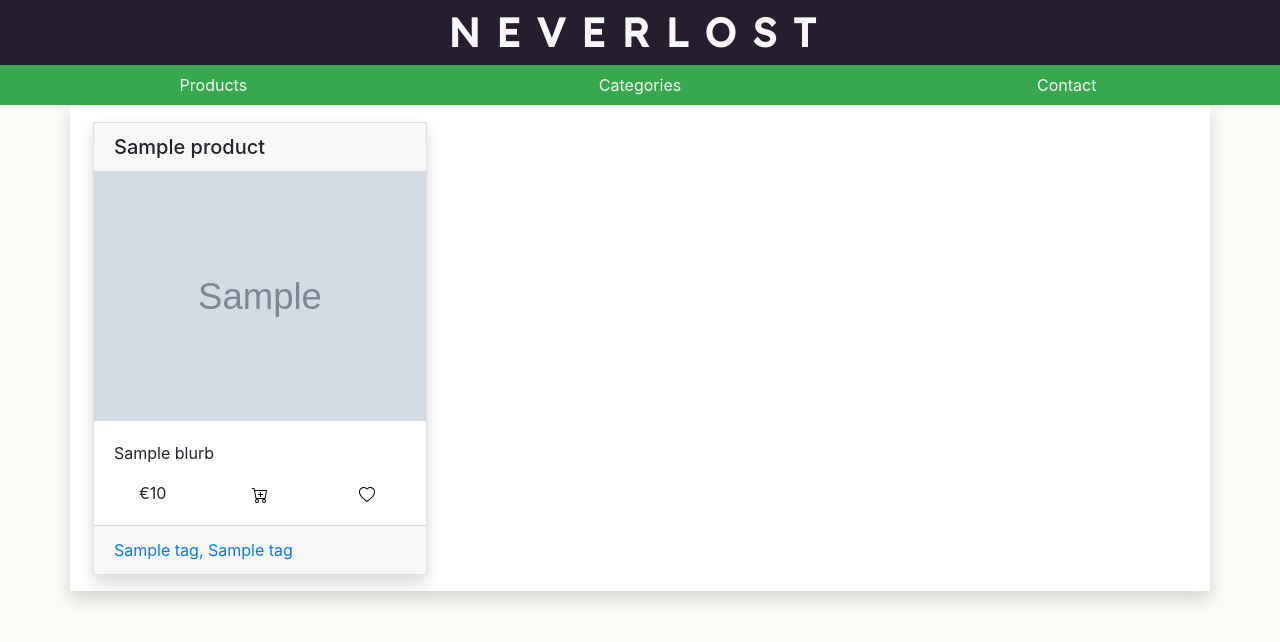
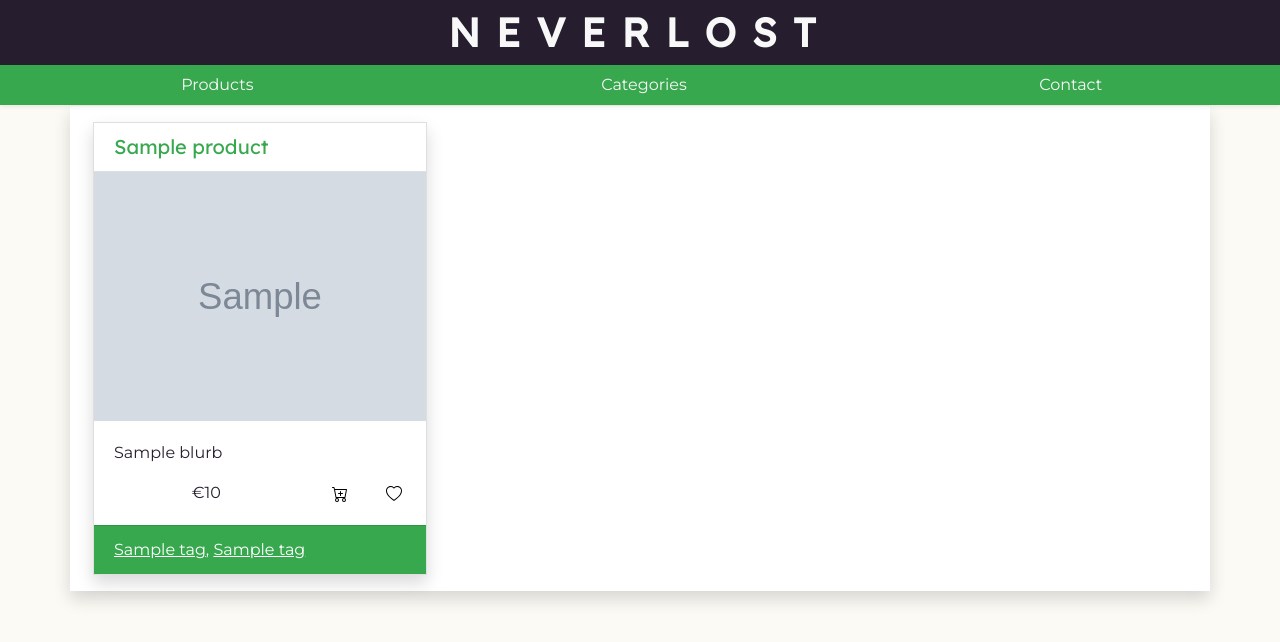
Before and after one commit to Ri-Dearg/neverlost-thrift, a Django app: template templates/products/product_list.html in a window 1280 px wide. Shown: the top 642 px of the page. Run offline with Django 3.2, Linux system fonts and the light colour scheme; the template is opened without the code that fills it: most values are stand-ins (such as "Sample title", 1, 10 or a date in 2020); grey boxes marked "Sample" are stand-in pictures; data that the repository does not hold is empty; style sheets or scripts are compiled from the project's sources; parts of the project's set-up code (start-up, migrations or seed data) failed here and were passed over; some libraries are stand-ins or nearby versions.

Commit message:
Styled product_box template

```diff
--- a/static/css/_bootstrap-override.scss
+++ b/static/css/_bootstrap-override.scss
@@ -10,6 +10,8 @@ $enable-shadows: true;
 $enable-responsive-font-sizes: true;
 $info: #38a84e;
 $dark: #261e2e;
+$font-family-sans-serif: 'Montserrat', sans-serif;
+$font-family-monospace: 'Lexend Deca', sans-serif;
 
 @import "bootstrap/functions";
 @import "bootstrap/variables";
--- a/static/css/custom/_custom.scss
+++ b/static/css/custom/_custom.scss
@@ -1,3 +1,5 @@
+@import url('https://fonts.googleapis.com/css2?family=Lexend+Deca&family=Montserrat&display=swap');
+
 .body-mods {
     margin-top: 105px;
     padding-top: 1px;
@@ -32,6 +34,10 @@
     font-weight: 800
 }
 
+.card-header {
+    background-color: #fff
+}
+
 .card-body-detail {
     height: 100%
 }
@@ -44,3 +50,11 @@
 .card-img-top {
     object-fit: cover;
 }
+
+.tags {
+    text-decoration: underline;
+}
+
+.tags:hover {
+    color: #261e2e !important;
+}
--- a/templates/base.html
+++ b/templates/base.html
@@ -7,7 +7,7 @@
 	<meta name="viewport" content="width=device-width, initial-scale=1.0">
 	<meta http-equiv="X-UA-Compatible" content="ie=edge">
 
-	<link href="https://fonts.googleapis.com/css2?family=Lexend+Deca&display=swap" rel="stylesheet">
+    <link href="https://fonts.googleapis.com/css2?family=Lexend+Deca&family=Montserrat&display=swap" rel="stylesheet">
 
 	<link rel="stylesheet" type="text/css" href="{% sass_src 'css/main.scss' %}">
 
--- a/templates/includes/header.html
+++ b/templates/includes/header.html
@@ -7,20 +7,20 @@
     <div class="row">
         <div class="col">
             <nav class="navbar navbar-expand-lg navbar-dark p-0">
-					<button class="navbar-toggler ml-auto" type="button" data-toggle="collapse" data-target="#navbarSupportedContent" aria-controls="navbarSupportedContent" aria-expanded="false" aria-label="Toggle navigation">
+                <button class="navbar-toggler ml-auto my-2" type="button" data-toggle="collapse" data-target="#navbarSupportedContent" aria-controls="navbarSupportedContent" aria-expanded="false" aria-label="Toggle navigation">
                     <span class="navbar-toggler-icon"></span>
                 </button>
 
                 <div class="collapse navbar-collapse" id="navbarSupportedContent">
                     <ul class="navbar-nav nav nav-justified w-100">
                         <li class="nav-item {% if products_active %}active{% endif %}">
-								<a href="{% url 'products:list' %}" class="nav-link">Products<span class="sr-only"></span></a>
+                            <a href="{% url 'products:list' %}" class="nav-link text-right text-md-center pr-2 pr-md-0">Products<span class="sr-only"></span></a>
                         </li>
                         <li class="nav-item {% if categories_active %}active{% endif %}">
-								<a class="nav-link" href="#">Categories<span class="sr-only">(current)</span></a>
+                            <a class="nav-link nav-link text-right text-md-center pr-2 pr-md-0" href="#">Categories<span class="sr-only">(current)</span></a>
                         </li>
                         <li class="nav-item {% if contact_active %}active{% endif %}">
-								<a class="nav-link" href="#">Contact</a>
+                            <a class="nav-link nav-link text-right text-md-center pr-2 pr-md-0" href="#">Contact</a>
                         </li>
                     </ul>
                 </div>
--- a/templates/products/includes/product_box.html
+++ b/templates/products/includes/product_box.html
@@ -1,21 +1,22 @@
 {% load static %}
 <div class="col-md-4">
     <article class="card mx-2 my-3 shadow">
-        <h5 class="card-header">{{ product.name }}</h5>
+        <h5 class="card-header heading-font text-info">{{ product.name }}</h5>
         <a href="{% url 'products:detail' product.id %}">
             <img src="{{ product.image.url }}" class="card-img-top img-fluid" alt="{{ product.name }}">
         </a>
         <div class="row card-body">
-            <p class="col-12 card-text">{{ product.blurb }}</p>
-            <div class="col text-center">€{{ product.price }}</div>
-            <div class="col text-center"><img src="{% static 'icons/cart-plus.svg' %}" alt="Add to Cart"></div>
-            <div class="col text-center"><img src="{% static 'icons/heart.svg' %}" alt="Like"></div>
+            <p class="col-12 card-text text-dark">{{ product.blurb }}</p>
+            <div class="col-8 text-center text-dark">€{{ product.price }}</div>
+            <div class="col-2 text-center text-dark"><img src="{% static 'icons/cart-plus.svg' %}" alt="Add to Cart"></div>
+            <div class="col-2 text-center text-dark"><img src="{% static 'icons/heart.svg' %}" alt="Like"></div>
         </div>
-        <div class="card-footer">
+        <div class="card-footer bg-info">
         <div class="row">
-            <div class="col-12">{% for tag in product.admin_tags %}
-                <a href="#">{% if forloop.last %}{{tag}}{% else %}{{ tag }}, {% endif %}{% endfor %}</a>{% if product.user_tags %}{% for tag in product.user_tags %}<a href="#">, {{tag}}</a>{% endfor %}{% endif %}
-            </div>
+            <p class="col-12 text-white mb-0">{% for tag in product.admin_tags %}
+                {% if forloop.last %}
+                    <a href="#" class="text-white tags">{{tag}}</a>{% else %}<a href="#" class="text-white tags">{{tag}}</a>, {% endif %}{% endfor %}{% if product.user_tags %}{% for tag in product.user_tags %}, <a href="#" class="text-white tags">{{tag}}</a>{% endfor %}{% endif %}
+            </p>
         </div>
         </div>
     </article>
```
Also changed, not shown: media/product_images/default_ptKC239.png (deleted), media/product_images/namroud-gorguis-FZWivbri0Xk-unsplash.jpeg (added). Lines whose indentation alone changed are shown as unchanged.
